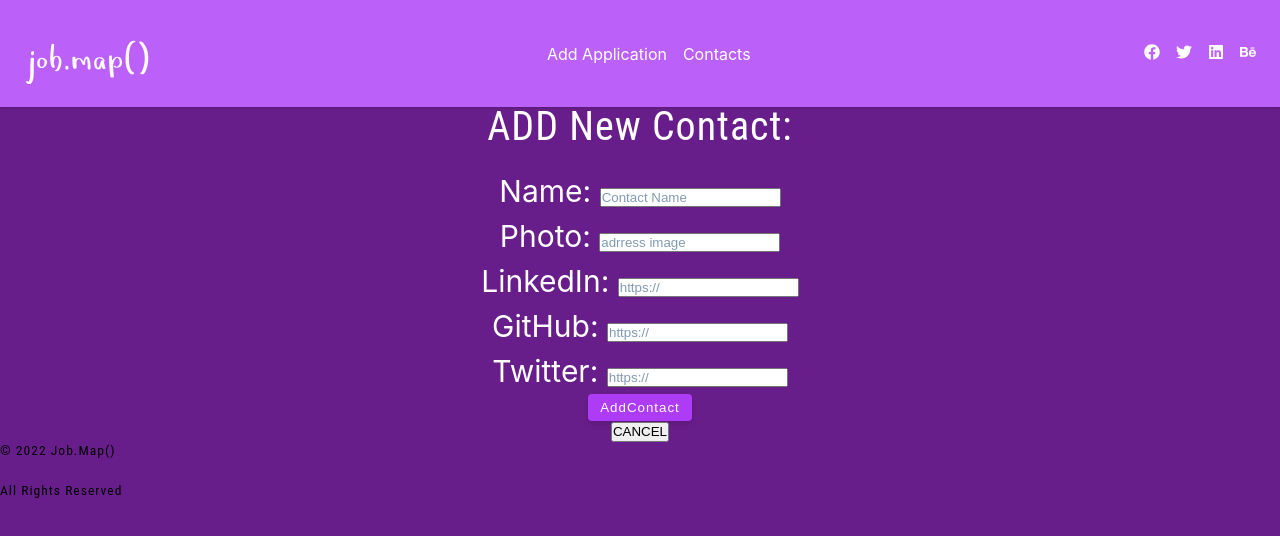
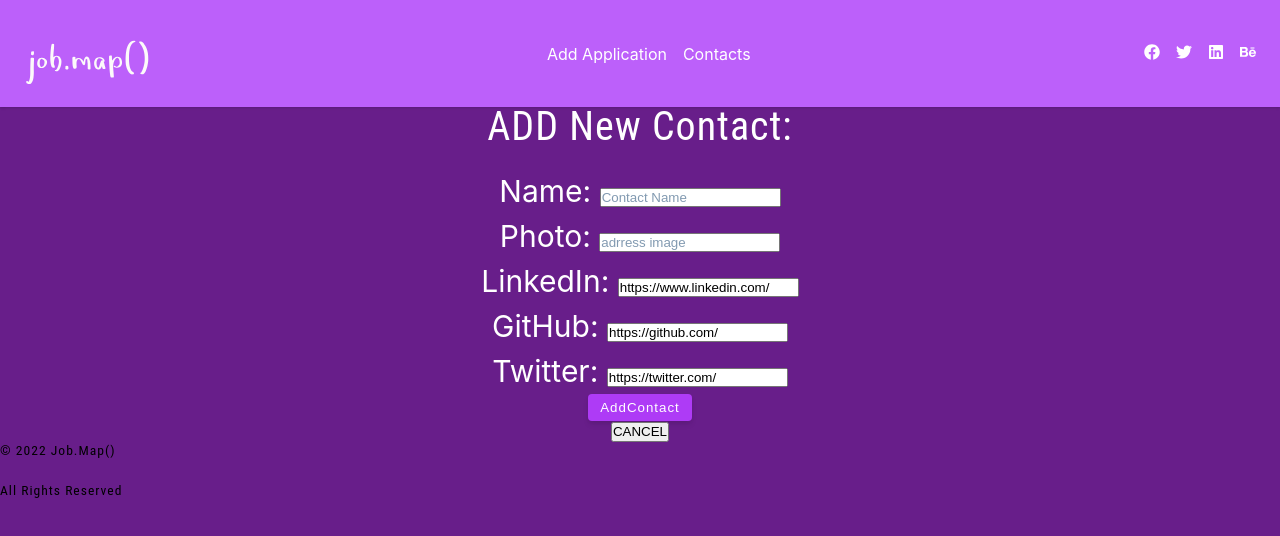
Before and after one commit to hopeVaughn/job_map, a React (Create React App) app: page /contact in a window 1280 px wide. Shown: the top 536 px of the page. Built offline with nearby package versions, Linux system fonts and the light colour scheme.

Commit message:
small changes on carousel and contacts link to social media

```diff
--- a/src/components/Contact.js
+++ b/src/components/Contact.js
@@ -35,7 +35,7 @@ function Contact() {
         .then((res) => {
 
           alert("Contact Deleted")
-          navigate('/contacts');
+          navigate(-1)
 
         })
 
--- a/src/components/ContactForm.js
+++ b/src/components/ContactForm.js
@@ -5,9 +5,9 @@ function ContactForm(props) {
 
   const [name, setName] = useState("");
   const [image, setImage] = useState("");
-  const [linkedin, setLinkedin] = useState("");
-  const [github, setGithub] = useState("");
-  const [twitter, setTwitter] = useState("");
+  const [linkedin, setLinkedin] = useState("https://www.linkedin.com/");
+  const [github, setGithub] = useState("https://github.com/");
+  const [twitter, setTwitter] = useState("https://twitter.com/");
 
  function handleSubmit(e) {
     e.preventDefault()
@@ -87,7 +87,7 @@ function ContactForm(props) {
               placeholder='https://'
               pattern='https://.*'
               onChange={(e) => setTwitter(e.target.value)}
-              value={twitter || ""}
+              value={twitter}
             />
           </div>
 
--- a/src/components/Networks.js
+++ b/src/components/Networks.js
@@ -115,6 +115,10 @@ function Networks(props) {
     navigate(`/contacts/${id}`)
   }
 
+  const nameImgClicked = (id) => {
+    navigate(`/contacts/${id}`)
+  }
+
   const closeAdd = () => {
     getNetworks(companyId);
     setCarousel(true);
@@ -126,20 +130,20 @@ function Networks(props) {
   }, [])
 
 
-  // useEffect(() => {
-  //   let slider = setInterval(() => {
-  //     setIndex((oldIndex) => {
-  //       let index = oldIndex + 1;
-  //       if (index > network.length - 1) {
-  //         index = 0
-  //       }
-  //       return index
-  //     })
-  //   }, 3000)
-  //   return () => {
-  //     clearInterval(slider)
-  //   }
-  // }, [index])
+  useEffect(() => {
+    let slider = setInterval(() => {
+      setIndex((oldIndex) => {
+        let index = oldIndex + 1;
+        if (index > network.length - 1) {
+          index = 0
+        }
+        return index
+      })
+    }, 3000)
+    return () => {
+      clearInterval(slider)
+    }
+  }, [index])
 
   return (
     <Wrapper className='section'>
@@ -205,8 +209,9 @@ function Networks(props) {
                   size="50"
                   round={true}
                   className="cover"
+                  onClick={() => nameImgClicked(c.id)}
                 />
-                <div className='nick'>{c.name}</div>
+                <div className='nick' onClick={() => nameImgClicked(c.id)}>{c.name}</div>
                 <button className='btn' onClick={() => btnaddNetwork(c.id)}>add</button>
               </div>
             )}
@@ -223,6 +228,10 @@ const Wrapper = styled.section`
   text-align: center;
   margin-bottom: 2rem;
 
+}
+
+.cover{
+  cursor: zoom-in;
 }
 
 .title h2 {
@@ -261,7 +270,7 @@ const Wrapper = styled.section`
   object-fit: cover;
   border: 4px solid var(--clr-grey-8);
   box-shadow: var(--dark-shadow);
-  cursor: pointer;
+  cursor: zoom-in;
 }
 
 article h4 {
@@ -307,6 +316,7 @@ article h4 {
   justify-content: center;
   border-radius: 0.5rem;
   align-items: center;
+  padding-bottom: 5px;
 }
 
 .nick {
@@ -318,6 +328,7 @@ article h4 {
   flex-basis: calc(65% - -30px);
   border-radius: 0.5rem;
   height: 3vh;
+  cursor: zoom-in;
 }
 
 .prev,
```
